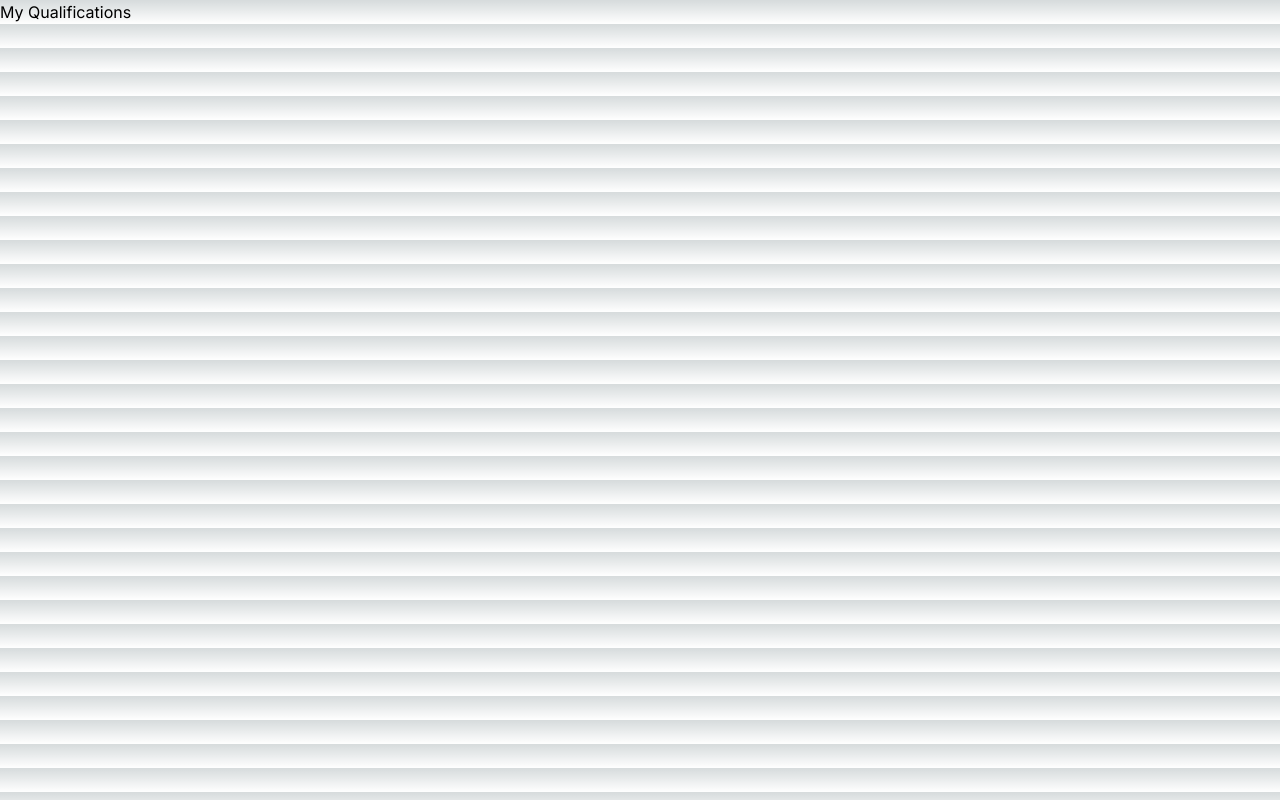
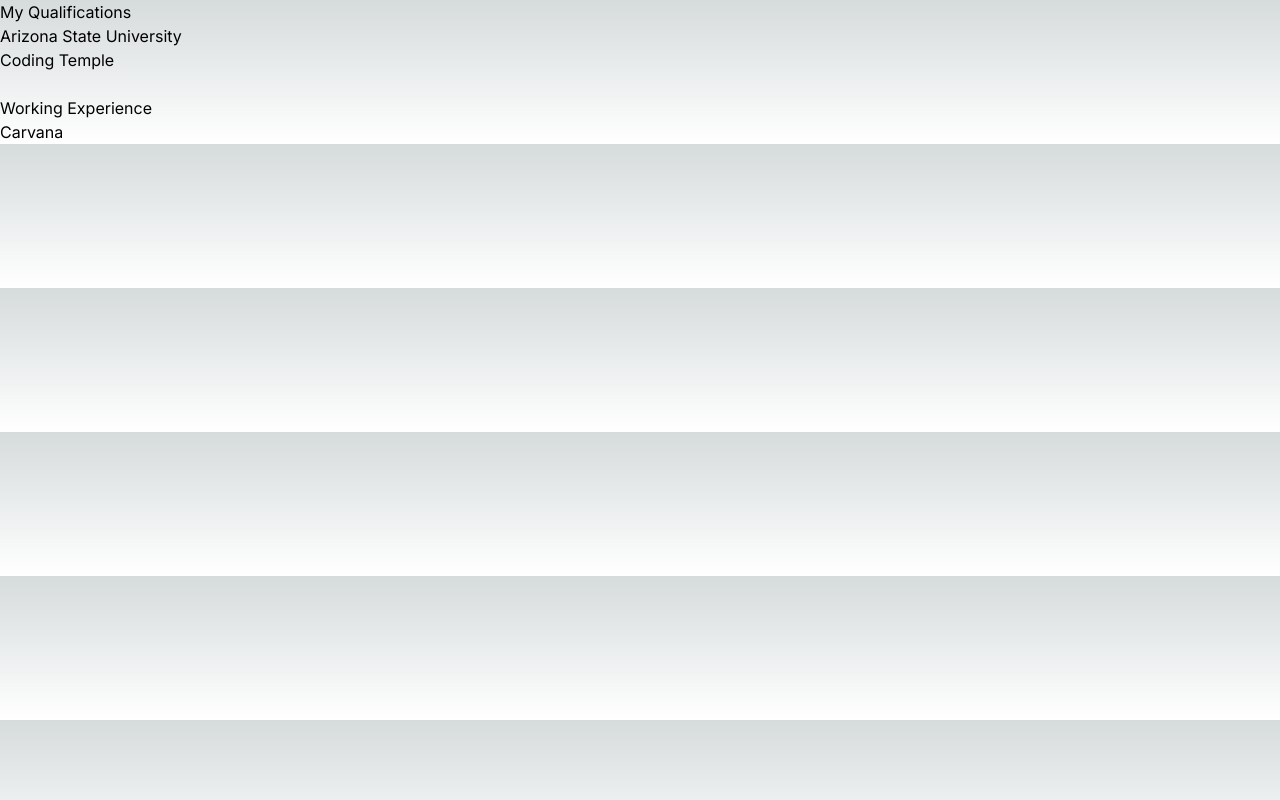
Before and after one commit to pinjster/Portfolio_Site, a Next.js app: page /qualifactions in a window 1280 px wide. Built offline with nearby package versions, Linux system fonts and the light colour scheme.

Commit message:
added headers to qualifications page

```diff
--- a/app/qualifactions/page.tsx
+++ b/app/qualifactions/page.tsx
@@ -4,6 +4,11 @@ function page() {
   return (
     <div>
         <h1>My Qualifications</h1>
+        <h4>Arizona State University</h4>
+        <h4>Coding Temple</h4>
+        <br />
+        <h1>Working Experience</h1>
+        <h4>Carvana</h4>
     </div>
   )
 }
```
